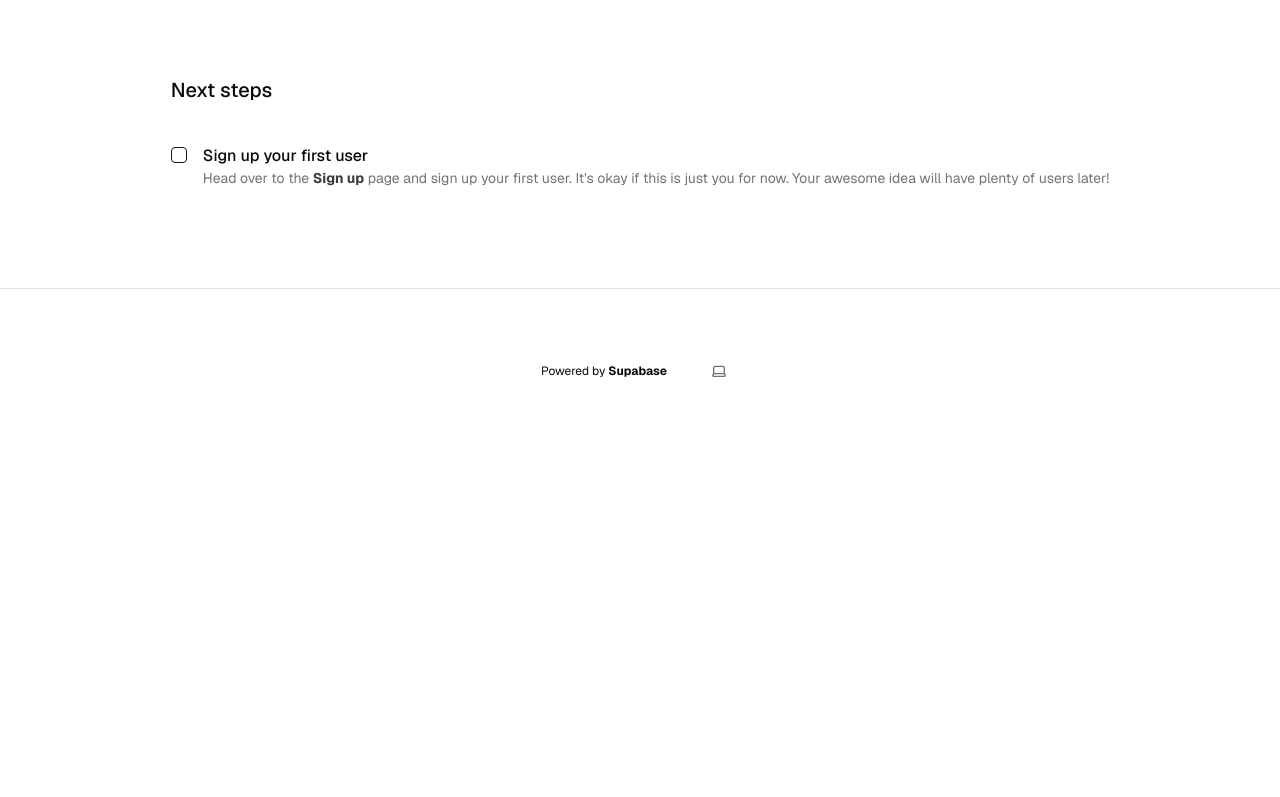
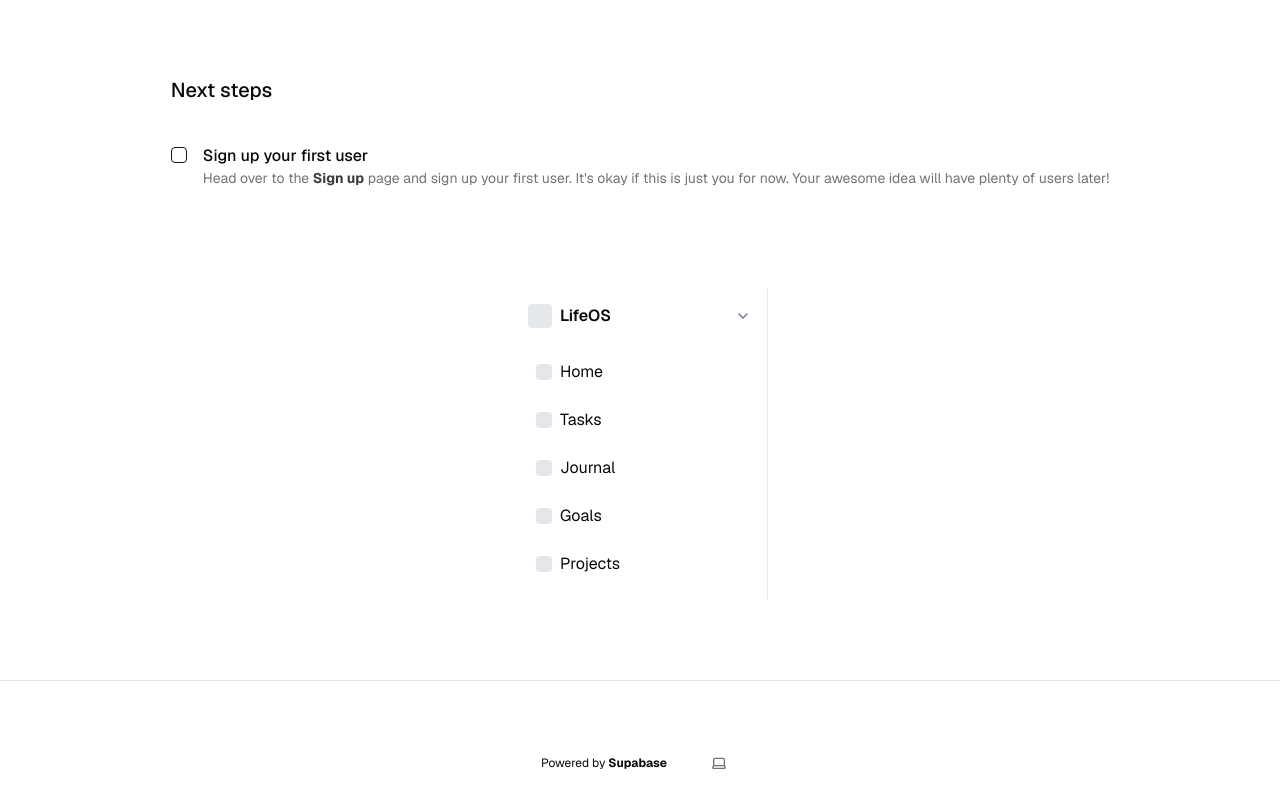
Before and after one commit to Jabril-Mahamud/nextjs-with-supabase-2, a Next.js app: page / in a window 1280 px wide. Shown: the part 520-1317 px from the top of the page. Before the commit the page ends 973 px from the top, so only its background shows below. Built offline with nearby package versions, Linux system fonts and the light colour scheme; no server answers.

Commit message:
trying to add a sidebar that works.

```diff
--- /dev/null
+++ b/app/dashboard/page.tsx
@@ -0,0 +1,13 @@
+import React from 'react'
+
+const page = () => {
+  return (
+    <div>
+      <title>
+        Dashboard
+      </title>
+    </div>
+  )
+}
+
+export default page
--- a/app/layout.tsx
+++ b/app/layout.tsx
@@ -7,6 +7,7 @@ import { GeistSans } from "geist/font/sans";
 import { ThemeProvider } from "next-themes";
 import Link from "next/link";
 import "./globals.css";
+import { Sidebar } from "@/components/sidebar";
 
 const defaultUrl = process.env.VERCEL_URL
   ? `https://${process.env.VERCEL_URL}`
@@ -26,6 +27,7 @@ export default function RootLayout({
   return (
     <html lang="en" className={GeistSans.className} suppressHydrationWarning>
       <body className="bg-background text-foreground">
+
         <ThemeProvider
           attribute="class"
           defaultTheme="system"
@@ -48,7 +50,7 @@ export default function RootLayout({
               <div className="flex flex-col gap-20 max-w-5xl p-5">
                 {children}
               </div>
-
+              <Sidebar/>
               <footer className="w-full flex items-center justify-center border-t mx-auto text-center text-xs gap-8 py-16">
                 <p>
                   Powered by{" "}
--- /dev/null
+++ b/components/sidebar.tsx
@@ -0,0 +1,28 @@
+import React from 'react'
+import { ChevronDown } from 'lucide-react'
+
+const navItems = ['Home', 'Tasks', 'Journal', 'Goals', 'Projects']
+
+export function Sidebar() {
+  return (
+    <div className="w-64 border-r border-gray-200 p-4">
+      <div className="flex items-center justify-between mb-6">
+        <div className="flex items-center space-x-2">
+          <div className="w-6 h-6 bg-gray-200 rounded"></div>
+          <span className="font-semibold">LifeOS</span>
+        </div>
+        <ChevronDown className="w-4 h-4 text-gray-500" />
+      </div>
+      <nav>
+        <ul className="space-y-2">
+          {navItems.map((item) => (
+            <li key={item} className="flex items-center space-x-2 p-2 rounded hover:bg-gray-100 cursor-pointer">
+              <div className="w-4 h-4 bg-gray-200 rounded"></div>
+              <span>{item}</span>
+            </li>
+          ))}
+        </ul>
+      </nav>
+    </div>
+  )
+}
--- /dev/null
+++ b/components/ui/scroll-area.tsx
@@ -0,0 +1,48 @@
+"use client"
+
+import * as React from "react"
+import * as ScrollAreaPrimitive from "@radix-ui/react-scroll-area"
+
+import { cn } from "@/lib/utils"
+
+const ScrollArea = React.forwardRef<
+  React.ElementRef<typeof ScrollAreaPrimitive.Root>,
+  React.ComponentPropsWithoutRef<typeof ScrollAreaPrimitive.Root>
+>(({ className, children, ...props }, ref) => (
+  <ScrollAreaPrimitive.Root
+    ref={ref}
+    className={cn("relative overflow-hidden", className)}
+    {...props}
+  >
+    <ScrollAreaPrimitive.Viewport className="h-full w-full rounded-[inherit]">
+      {children}
+    </ScrollAreaPrimitive.Viewport>
+    <ScrollBar />
+    <ScrollAreaPrimitive.Corner />
+  </ScrollAreaPrimitive.Root>
+))
+ScrollArea.displayName = ScrollAreaPrimitive.Root.displayName
+
+const ScrollBar = React.forwardRef<
+  React.ElementRef<typeof ScrollAreaPrimitive.ScrollAreaScrollbar>,
+  React.ComponentPropsWithoutRef<typeof ScrollAreaPrimitive.ScrollAreaScrollbar>
+>(({ className, orientation = "vertical", ...props }, ref) => (
+  <ScrollAreaPrimitive.ScrollAreaScrollbar
+    ref={ref}
+    orientation={orientation}
+    className={cn(
+      "flex touch-none select-none transition-colors",
+      orientation === "vertical" &&
+        "h-full w-2.5 border-l border-l-transparent p-[1px]",
+      orientation === "horizontal" &&
+        "h-2.5 flex-col border-t border-t-transparent p-[1px]",
+      className
+    )}
+    {...props}
+  >
+    <ScrollAreaPrimitive.ScrollAreaThumb className="relative flex-1 rounded-full bg-border" />
+  </ScrollAreaPrimitive.ScrollAreaScrollbar>
+))
+ScrollBar.displayName = ScrollAreaPrimitive.ScrollAreaScrollbar.displayName
+
+export { ScrollArea, ScrollBar }
--- a/package.json
+++ b/package.json
@@ -13,6 +13,7 @@
     "@radix-ui/react-label": "^2.1.0",
     "@radix-ui/react-progress": "^1.1.0",
     "@radix-ui/react-radio-group": "^1.2.1",
+    "@radix-ui/react-scroll-area": "^1.2.0",
     "@radix-ui/react-select": "^2.1.2",
     "@radix-ui/react-separator": "^1.1.0",
     "@radix-ui/react-slot": "^1.1.0",
```
Also changed, not shown: 1 other file (tests, documents, lock files or other folders).
